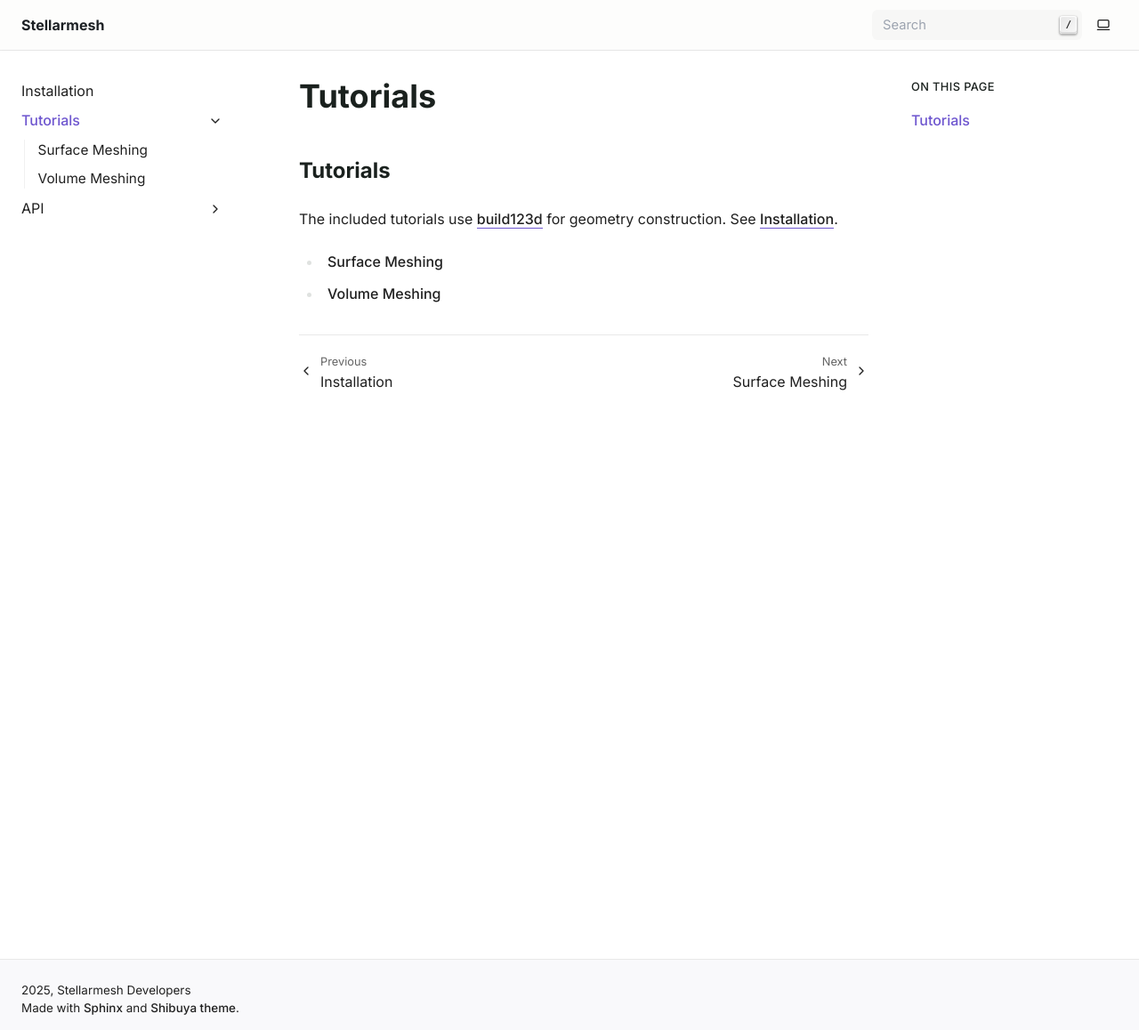
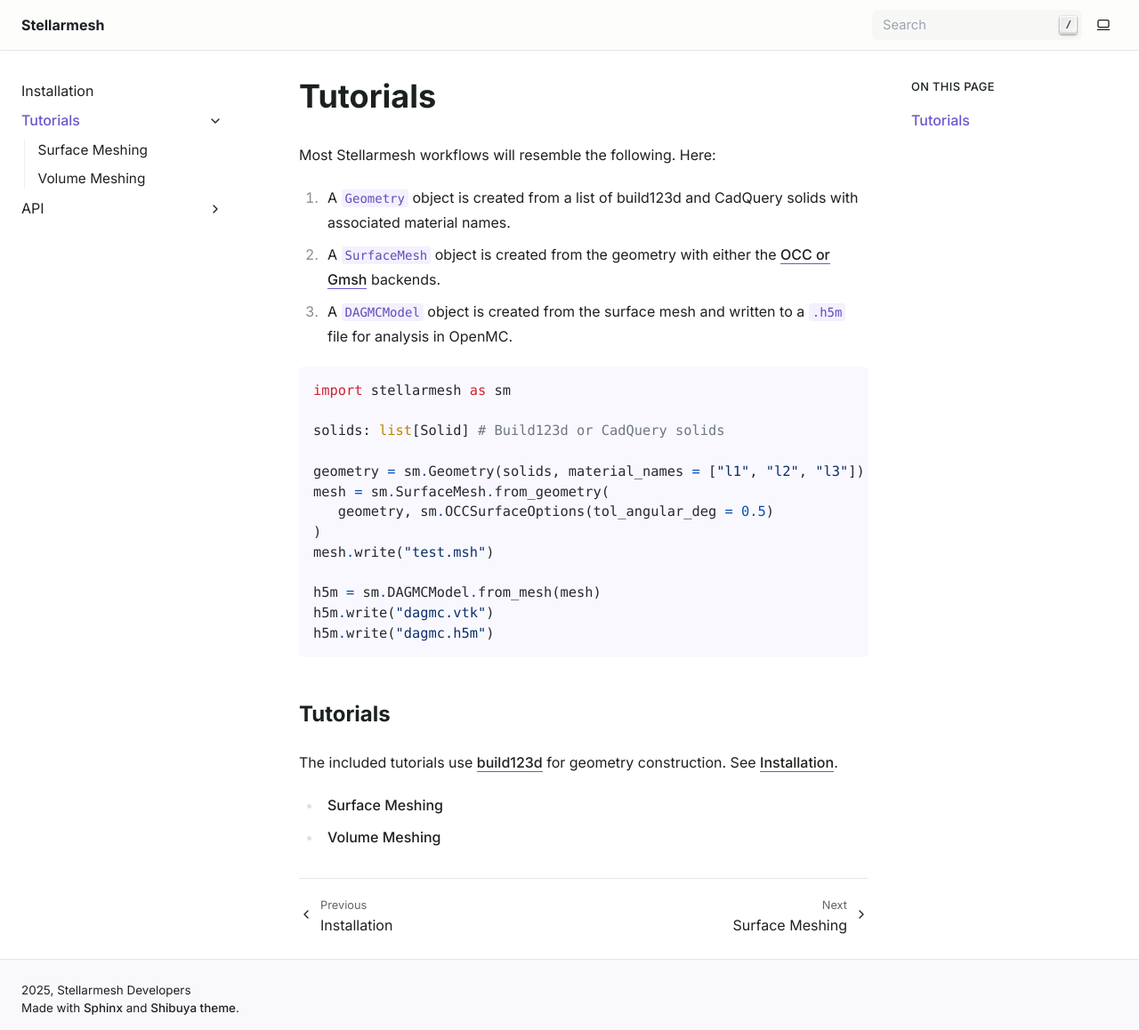
Before and after one commit to stellarmesh/stellarmesh, a Sphinx documentation site: the page built from docs/tutorials.rst, in a window 1280 px wide and 1158 px high. Shown: the whole window at 89% size. Built offline with Sphinx 7.4.7, drawn with Linux system fonts in a browser that asks for light colours.

Commit message:
doc: update documentation

```diff
--- a/docs/api/geometry.rst
+++ b/docs/api/geometry.rst
@@ -7,10 +7,7 @@
 Geometry construction
 ---------------------
 
-Stellarmesh supports both
-`build123d <https://github.com/gumyr/build123d>`__ (recommended) and
-`CadQuery <https://github.com/CadQuery/cadquery>`__ for geometry
-construction but does not depend on either.
+Stellarmesh supports both `build123d <https://github.com/gumyr/build123d>`__ (recommended) and `CadQuery <https://github.com/CadQuery/cadquery>`__ for geometry construction but does not depend on either. See :doc:`../install`.
 
 
 API
--- a/docs/api/mesh.rst
+++ b/docs/api/mesh.rst
@@ -77,6 +78,7 @@
     :toctree: generated
     :template: class.rst
 
+    Mesh
     SurfaceMesh
     VolumeMesh
     OCCSurfaceOptions
--- a/docs/tutorials.rst
+++ b/docs/tutorials.rst
@@ -1,6 +1,30 @@
+.. module:: stellarmesh
 =========
 Tutorials
 =========
+
+Most Stellarmesh workflows will resemble the following. Here:
+
+#. A :py:class:`Geometry` object is created from a list of build123d and CadQuery solids with associated material names.
+#. A :py:class:`SurfaceMesh` object is created from the geometry with either the `OCC or Gmsh <api/mesh.rst#Backends>`__ backends.
+#. A :py:class:`DAGMCModel` object is created from the surface mesh and written to a ``.h5m`` file for analysis in OpenMC.
+
+.. code:: python
+
+   import stellarmesh as sm
+
+   solids: list[Solid] # Build123d or CadQuery solids
+
+   geometry = sm.Geometry(solids, material_names = ["l1", "l2", "l3"])
+   mesh = sm.SurfaceMesh.from_geometry(
+      geometry, sm.OCCSurfaceOptions(tol_angular_deg = 0.5)
+   )
+   mesh.write("test.msh")
+
+   h5m = sm.DAGMCModel.from_mesh(mesh)
+   h5m.write("dagmc.vtk")
+   h5m.write("dagmc.h5m")
+
 
 ---------
 Tutorials
@@ -8,7 +32,6 @@
 
 The included tutorials use `build123d <https://github.com/gumyr/build123d>`__ for geometry construction. See :doc:`install`.
 
-
 .. toctree::
    :maxdepth: 1
 
```
Also changed, not shown: other parts of docs/api/mesh.rst (+1 -0 lines), docs/api/moab.rst (+12 -2 lines), docs/notebooks/tutorials/volume_meshing.ipynb.
